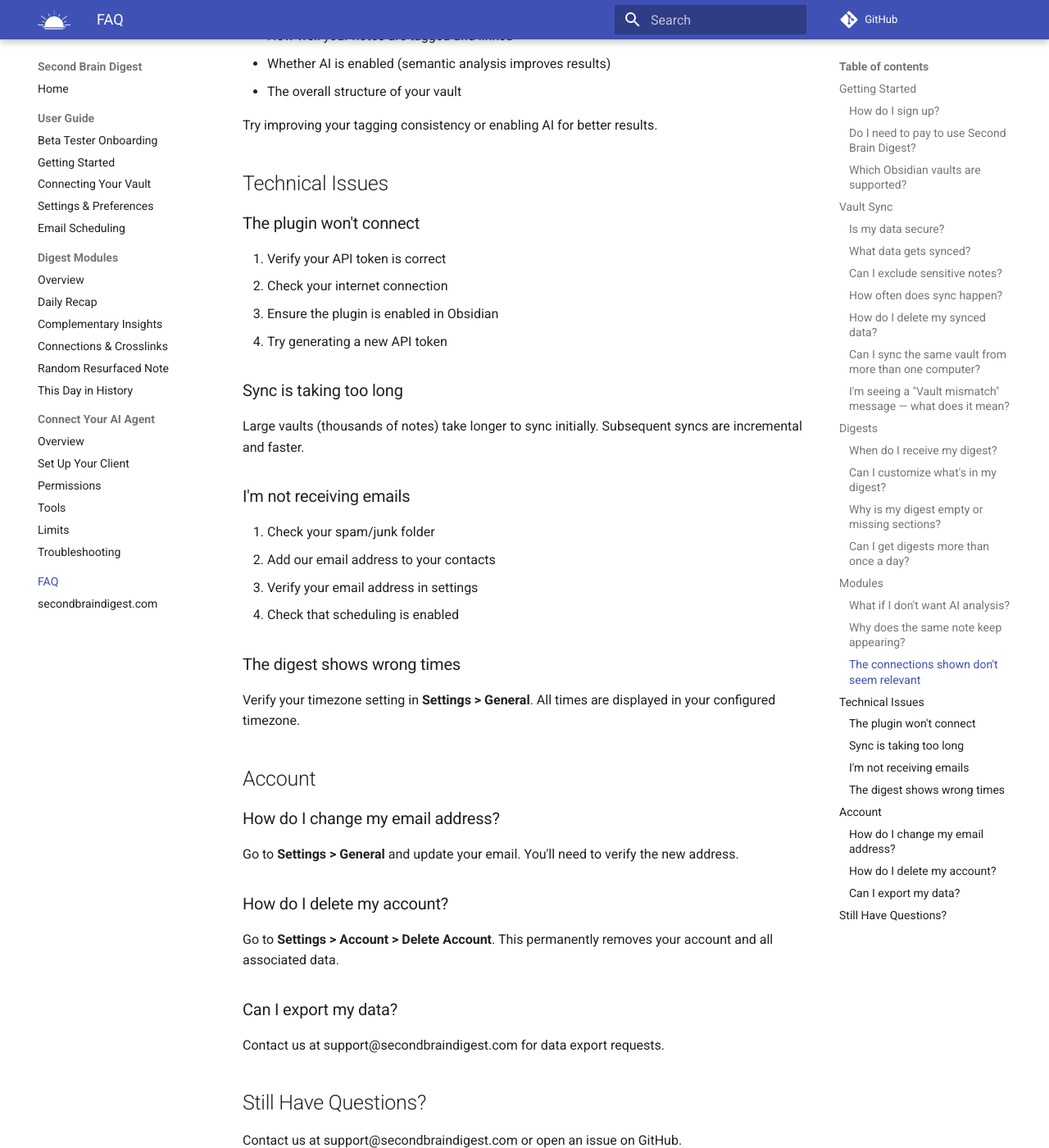
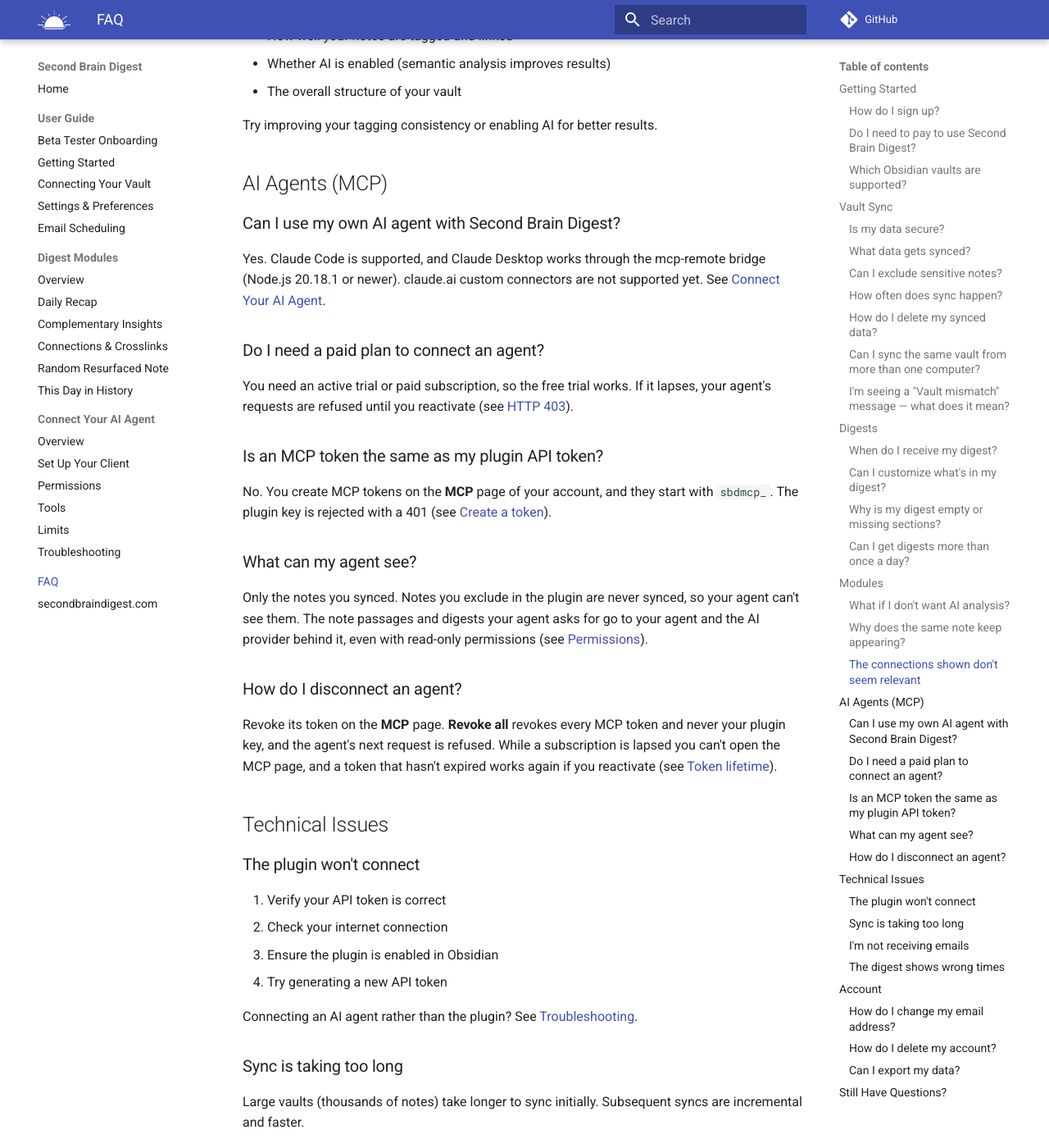
Before and after one commit to dannberg/obsidian-secondbrain-sync, an MkDocs documentation site: the page built from docs/faq.md, in a window 1280 px wide and 1400 px high, scrolled down 3241 px. Shown: the whole window at 82% size. Built offline with MkDocs 1.6.1 and Material for MkDocs 9.7.7, drawn with Linux system fonts in a browser that asks for light colours; comment, search, counter and statistics services are not loaded.

Commit message:
docs: link the AI agent guide from the FAQ and home page
- Add an AI Agents (MCP) FAQ section and a troubleshooting pointer
- Add a Connect Your AI Agent blurb to the home page

Co-Authored-By: Claude Opus 5.5 <noreply@anthropic.com>

```diff
--- a/docs/faq.md
+++ b/docs/faq.md
@@ -110,6 +110,34 @@ Connection quality depends on:
 
 Try improving your tagging consistency or enabling AI for better results.
 
+## AI Agents (MCP)
+
+### Can I use my own AI agent with Second Brain Digest?
+
+Yes. Claude Code is supported, and Claude Desktop works through the mcp-remote bridge (Node.js 20.18.1 or newer).
+claude.ai custom connectors are not supported yet.
+See [Connect Your AI Agent](agents/index.md).
+
+### Do I need a paid plan to connect an agent?
+
+You need an active trial or paid subscription, so the free trial works.
+If it lapses, your agent's requests are refused until you reactivate (see [HTTP 403](agents/troubleshooting.md#http-403)).
+
+### Is an MCP token the same as my plugin API token?
+
+No. You create MCP tokens on the **MCP** page of your account, and they start with `sbdmcp_`.
+The plugin key is rejected with a 401 (see [Create a token](agents/setup.md#create-a-token)).
+
+### What can my agent see?
+
+Only the notes you synced. Notes you exclude in the plugin are never synced, so your agent can't see them.
+The note passages and digests your agent asks for go to your agent and the AI provider behind it, even with read-only permissions (see [Permissions](agents/permissions.md)).
+
+### How do I disconnect an agent?
+
+Revoke its token on the **MCP** page. **Revoke all** revokes every MCP token and never your plugin key, and the agent's next request is refused.
+While a subscription is lapsed you can't open the MCP page, and a token that hasn't expired works again if you reactivate (see [Token lifetime](agents/limits.md#token-lifetime)).
+
 ## Technical Issues
 
 ### The plugin won't connect
@@ -118,6 +146,8 @@ Try improving your tagging consistency or enabling AI for better results.
 2. Check your internet connection
 3. Ensure the plugin is enabled in Obsidian
 4. Try generating a new API token
+
+Connecting an AI agent rather than the plugin? See [Troubleshooting](agents/troubleshooting.md).
 
 ### Sync is taking too long
 
```
Also changed, not shown: docs/index.md (+5 -0 lines).
